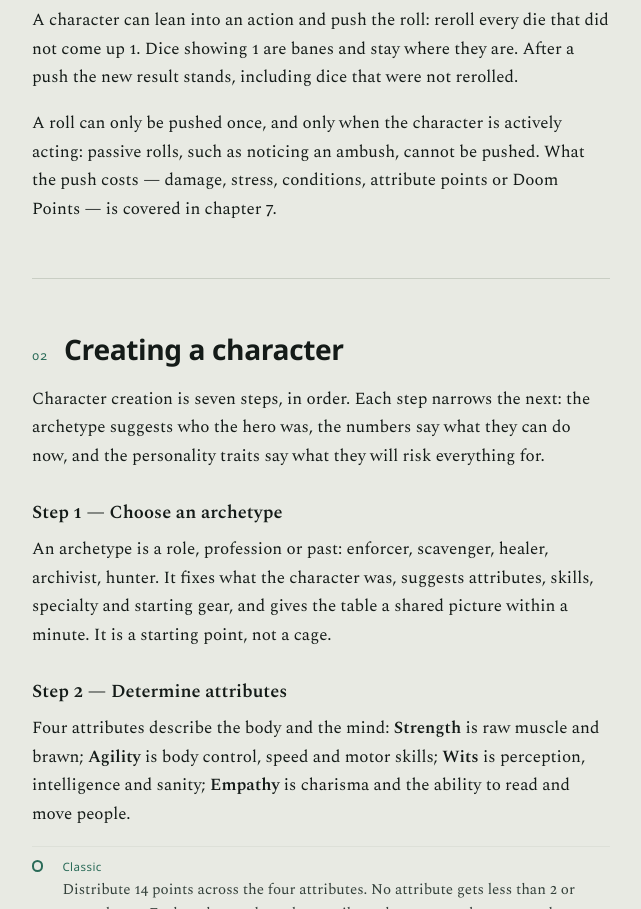
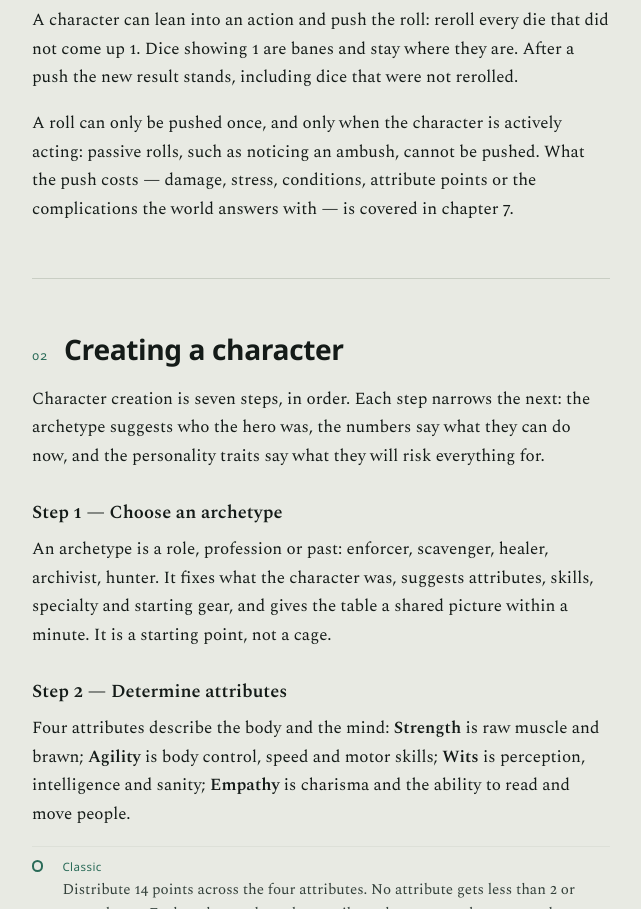
Before and after one commit to Rapadapl/YZ, a plain HTML site: page year-zero-srd/player-book.html in a window 1280 px wide. Shown: the part 1554-2463 px from the top of the page, without its empty margins (471-1112 px from the left). Drawn offline with nearby package versions, Linux system fonts and the light colour scheme; a web font is replaced by a local one.

Commit message:
Describe the push cost without doom points in the player book

```diff
--- a/year-zero-srd/player-book.html
+++ b/year-zero-srd/player-book.html
@@ -88,7 +88,7 @@
 
         <h3>Pushing the roll</h3>
         <p>A character can lean into an action and push the roll: reroll every die that did not come up 1. Dice showing 1 are banes and stay where they are. After a push the new result stands, including dice that were not rerolled.</p>
-        <p>A roll can only be pushed once, and only when the character is actively acting: passive rolls, such as noticing an ambush, cannot be pushed. What the push costs — damage, stress, conditions, attribute points or Doom Points — is covered in chapter 7.</p>
+        <p>A roll can only be pushed once, and only when the character is actively acting: passive rolls, such as noticing an ambush, cannot be pushed. What the push costs — damage, stress, conditions, attribute points or the complications the world answers with — is covered in chapter 7.</p>
       </section>
 
       <section class="chapter">
```
